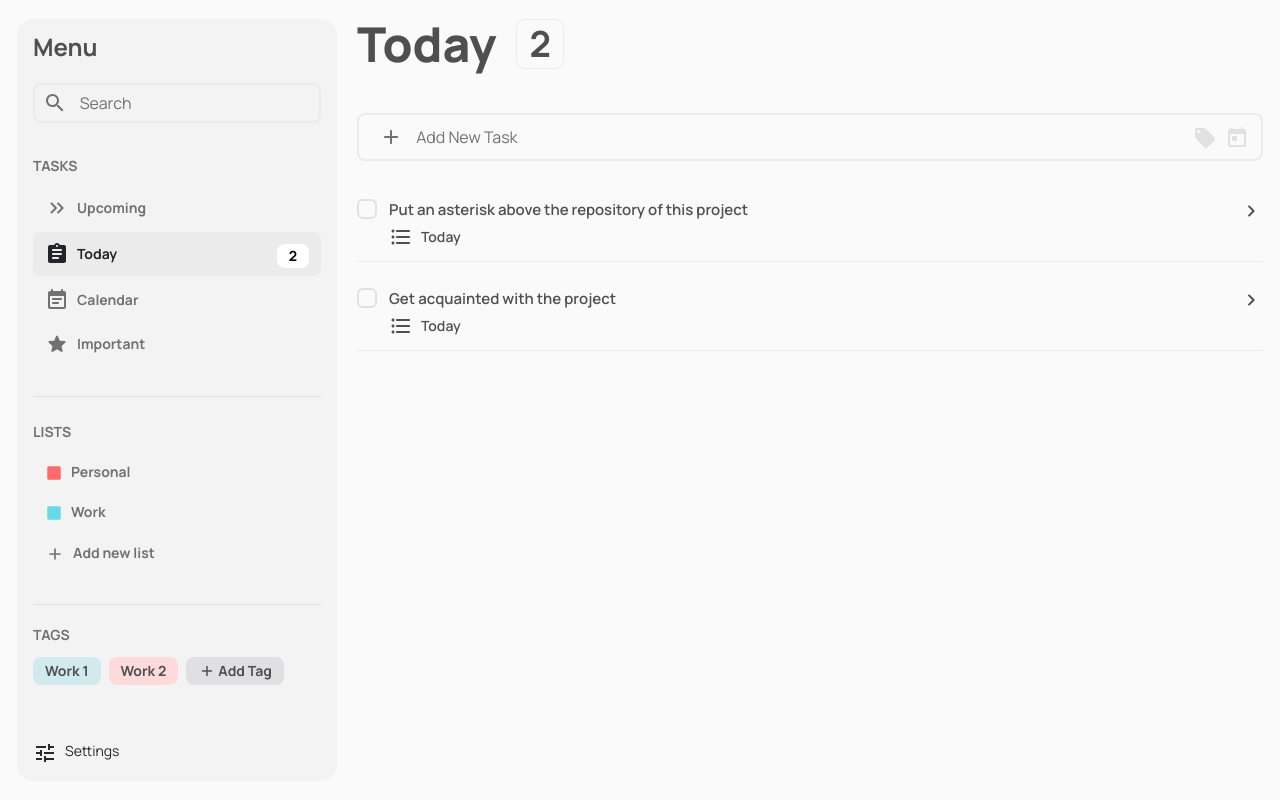
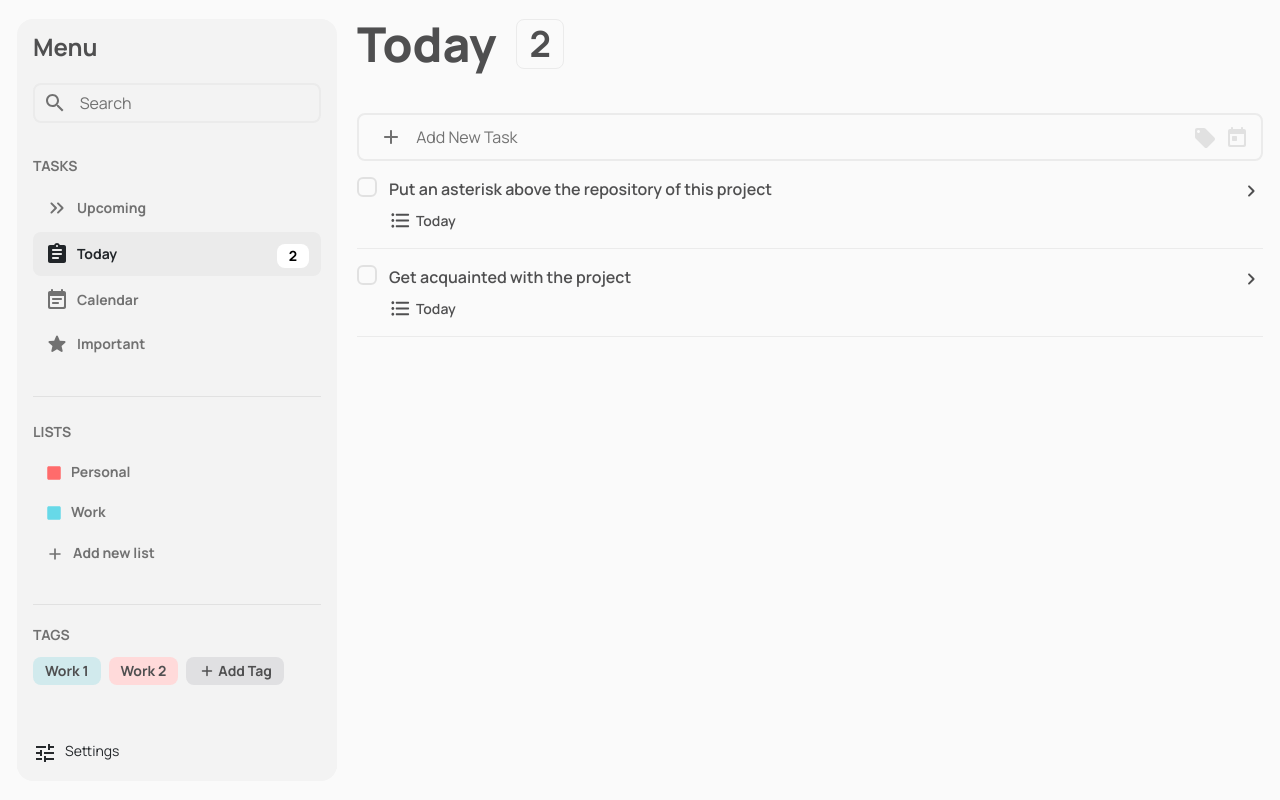
Before and after one commit to Zaccal/ToDo-App, a React (Vite) app: page /application in a window 1280 px wide. Built offline with nearby package versions, Linux system fonts and the light colour scheme.

Commit message:
added function for add task also fixed ui taskDetiles and make litele useful

```diff
--- a/src/UI/TaskDetails/TaskDetails.module.css
+++ b/src/UI/TaskDetails/TaskDetails.module.css
@@ -1,4 +1,5 @@
 .taskDetails > div + div {
+    margin-top: 0 !important;
     @apply border-l-[1px] border-muteDark;
 }
 
--- a/src/UI/TaskDetails/TaskDetails.tsx
+++ b/src/UI/TaskDetails/TaskDetails.tsx
@@ -15,16 +15,16 @@ const TaskDetails = ({date, subtasksCount, fromList, defualtListColor, className
 
     return (
         <div
-            className={`${classes.taskDetails} flex ${className || ''} justify-between items-center h-5`}
+            className={`${classes.taskDetails} flex ${className || ''} justify-between items-center `}
         >
             {date && (
-                <div className="mt-[4px] dark:text-white flex items-center text-sm px-3">
-                    <EventBusyRoundedIcon className="dark:text-gray-500" />
+                <div className="dark:text-white flex items-center text-sm px-3">
+                    <EventBusyRoundedIcon style={{width: '23px', height: '23px'}} className="dark:text-gray-500" />
                     <span className="ml-2">{date}</span>
                 </div>
             )}
             {subtasksCount > 0 ? (
-                <div className="dark:text-white mt-[4px] flex items-center text-sm px-3">
+                <div className="dark:text-white flex items-center text-sm px-3">
                     <div className="bg-mute px-3 py-[1px] dark:bg-gray-500 rounded-lg">
                         {subtasksCount}
                     </div>
@@ -32,16 +32,16 @@ const TaskDetails = ({date, subtasksCount, fromList, defualtListColor, className
                 </div>
             ) : undefined}
             {fromList ? (
-                <div className="dark:text-white mt-[4px] flex items-center text-sm px-3">
+                <div className="dark:text-white flex items-center text-sm px-3">
                     {defualtListColor ? (
                         <div
                             style={{ backgroundColor: defualtListColor }}
                             className="rounded-md w-5 h-5"
                         ></div>
                     ) : (
-                        <FormatListBulletedRoundedIcon className="dark:text-gray-500" />
+                        <FormatListBulletedRoundedIcon style={{width: '23px', height: '23px'}} className="dark:text-gray-500" />
                     )}
-                    <span className="ml-2">{fromList}</span>
+                    <span className="ml-1">{fromList}</span>
                 </div>
             ) : undefined}
         </div>
--- a/src/components/AddNewTaskInput/AddNewTaskInput.tsx
+++ b/src/components/AddNewTaskInput/AddNewTaskInput.tsx
@@ -6,6 +6,7 @@ import useGetNowActiveList from '../../hooks/useGetNowActiveList';
 import DatePickerIcon from '../../UI/DatePickerIcon/DatePickerIcon';
 import { formatDate } from '../../utils/utils';
 import TagPicker from '../TagPicker/TagPicker';
+import { useLocalStorageContext } from '../../Providers/LocalStorageProvider/LocalStorageProvider';
 
 const AddNewTaskInput = () => {
     const {name} = useGetNowActiveList()
@@ -15,11 +16,13 @@ const AddNewTaskInput = () => {
         decriptiton: '',
         date: '',
         fromList: name,
-        id: Date.now(),
+        id: 0,
         isDone: false,
         subtasks: [],
         tags: []
     })
+    const {listsStore, setListsStore} = useLocalStorageContext()
+    const nowActiveList = useGetNowActiveList()
 
     useEffect(() => {
         setNewTaskData(prev => {
@@ -35,8 +38,19 @@ const AddNewTaskInput = () => {
     }
 
     const addNewTaskHandler = (event: KeyboardEvent<HTMLInputElement>) => {
-        if (event.key === 'Enter') {
-            return
+        if (event.key === 'Enter' && event.currentTarget.value.length) {
+            setNewTaskData({...newTaskData, name: ''})
+
+            setListsStore(listsStore.map(listData => {
+                if (listData.id === nowActiveList.id) {
+                    return {
+                        ...listData,
+                        tasks: [...listData.tasks, {...newTaskData, id: Date.now()}]
+                    }
+                }
+
+                return listData
+            }))
         }
     }
 
@@ -44,6 +58,7 @@ const AddNewTaskInput = () => {
         <>
             <Input
                 icon={<AddRoundedIcon />}
+                value={newTaskData.name}
                 onChange={event => setNewTaskData({...newTaskData, name: event.target.value})}
                 onKeyUp={event => addNewTaskHandler(event)}
                 placeholder="Add New Task"
--- a/src/components/Task/Task.tsx
+++ b/src/components/Task/Task.tsx
@@ -2,26 +2,47 @@ import Checkbox from "../../UI/Checkbox/Checkbox";
 import { ITask } from "../../types/interfaces/Interfaces";
 import TaskDetails from "../../UI/TaskDetails/TaskDetails";
 import NavigateNextRoundedIcon from '@mui/icons-material/NavigateNextRounded';
+import useGetNowActiveList from "../../hooks/useGetNowActiveList";
+import { useLocalStorageContext } from "../../Providers/LocalStorageProvider/LocalStorageProvider";
 
-type TypeTaskComponent = Omit<ITask, "decriptiton" | "tagsById" | 'fromListById' | 'subtasks'>;
+type TypeTaskComponent = Omit<ITask, "decriptiton" | 'fromListById' | 'subtasks' | 'tags'>;
 
 interface ITaskComponent extends TypeTaskComponent {
-  setIsDone: () => void;
   subtasksCount: number,
   fromList: string,
 }
 
-const Task = ({name, date, fromList, isDone, subtasksCount, id, setIsDone}: ITaskComponent) => {
+const Task = ({name, date, fromList, isDone, subtasksCount, id}: ITaskComponent) => {
+    const nowActiveList = useGetNowActiveList()
+    const {setListsStore, listsStore} = useLocalStorageContext()
+    const isDoneHandler = () => {
+      setListsStore(listsStore.map(listData => {
+        if (listData.id === nowActiveList.id) {
+          return {
+            ...listData,
+            tasks: listData.tasks.map(taskData => {
+              if (taskData.id === id) {
+                return {...taskData, isDone: !taskData.isDone}
+              }
+
+              return taskData
+            })
+          }
+        }
+
+        return listData
+      }))
+    }
 
     return (
         <div className="flex justify-between items-start py-4 text-md font-md border-b-[1px] border-mute">
             <div className="flex items-start">
-                <Checkbox className="mt-[6px]" checked={isDone} setCheck={setIsDone} />
+                <Checkbox checked={isDone} setCheck={isDoneHandler} />
                 <div className="flex pl-3 flex-col justify-start items-start">
                   <div className={`CheckboxText ${isDone ? "CheckboxChekedText" : ""}`}>
-                    <span className="text-sm md:text-[15px]">{name}</span>
+                    <span className="text-sm md:text-[16px]">{name}</span>
                   </div>
-                  <TaskDetails className="mt-3 md:mt-[7px]" date={date} subtasksCount={subtasksCount} fromList={fromList} />
+                  <TaskDetails className="mt-2" date={date} subtasksCount={subtasksCount} fromList={fromList} />
                 </div>
             </div>
             <div className="cursor-pointer">
--- a/src/components/TasksListRender/TasksListRender.tsx
+++ b/src/components/TasksListRender/TasksListRender.tsx
@@ -1,37 +1,11 @@
-import { useCallback } from 'react'
-import { useLocalStorageContext } from "../../Providers/LocalStorageProvider/LocalStorageProvider";
-import List from "../../UI/List/List";
 import useGetNowActiveList from "../../hooks/useGetNowActiveList";
 import Task from "../Task/Task";
 
 const TasksListRender = () => {
-    const {tasks, id} = useGetNowActiveList()
-    const {setListsStore, listsStore} = useLocalStorageContext()
-    const setIsDoneHandler = useCallback((taskIdForEdit: number) => {
-        setListsStore(listsStore.map(listData => {
-            if (listData.id === id) {
-                return {
-                    ...listData,
-                    tasks: tasks.map(taskData => {
-                        if (taskData.id === taskIdForEdit) {
-                            return {
-                                ...taskData,
-                                isDone: !taskData.isDone
-                            }
-                        }
-
-                        return taskData
-                    })
-                }
-            }
-
-            return listData
-        }))
-    // eslint-disable-next-line react-hooks/exhaustive-deps
-    }, [tasks])
+    const {tasks} = useGetNowActiveList()
 
     return (
-        <List>
+        <div>
             {tasks.map(taskData => {
                 return (
                     <Task
@@ -42,11 +16,10 @@ const TasksListRender = () => {
                         isDone={taskData.isDone}
                         date={taskData.date}
                         fromList={taskData.fromList}
-                        setIsDone={() => setIsDoneHandler(taskData.id)}
                     />
                 );
             })}
-        </List>
+        </div>
     );
 };
 
```
